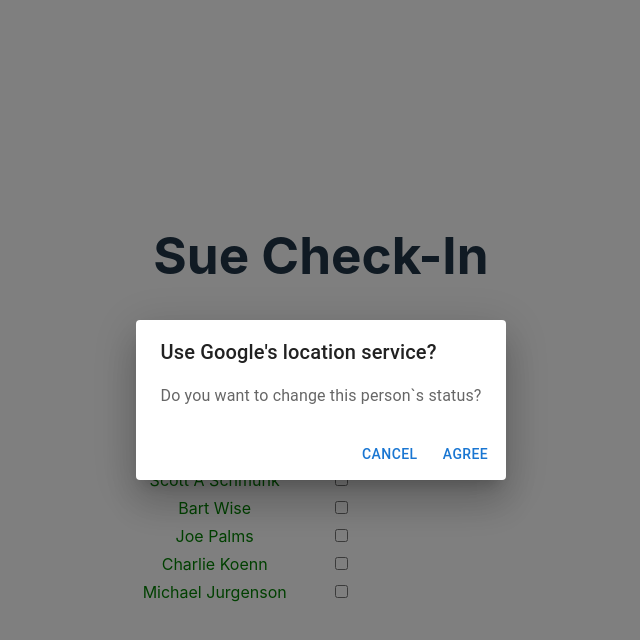
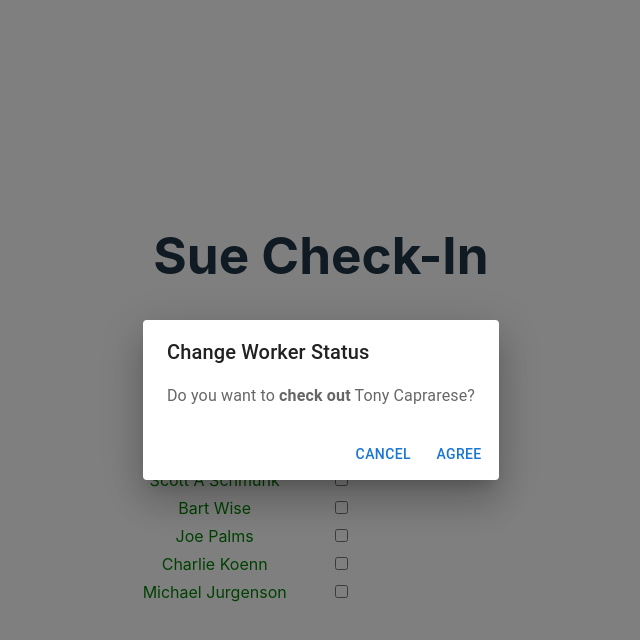
Before and after one commit to aaronfnp/sue-checkin, a React (Vite) app: page / in a window 1280 px wide. Both pictures are taken after a click on the checkbox 660 px from the left and 423 px from the top of the page. Shown: the top 640 px of the page, without its empty margins (319-959 px from the left). Built offline with nearby package versions, Linux system fonts and the light colour scheme.

Commit message:
Added selectedWorkerIndex state
- Added selectedWorkerIndex state to allow for dialog to change things appropriately without passing everything as props

```diff
--- a/src/App.css
+++ b/src/App.css
@@ -48,3 +48,7 @@
 .checkedIn {
   color: green;
 }
+
+.bold {
+  font-weight: bold;
+}
--- a/src/App.jsx
+++ b/src/App.jsx
@@ -1,13 +1,11 @@
 import { useEffect, useState } from "react";
-import reactLogo from "./assets/react.svg";
-import viteLogo from "/vite.svg";
 import "./App.css";
 import AlertDialog from "./dialog";
 
 function App() {
-  const [count, setCount] = useState(0);
   const [workerList, setWorkerList] = useState([]);
   const [isCheckingOut, setIsCheckingOut] = useState(false);
+  const [selectedWorkerIndex, setSelectedWorkerIndex] = useState(null);
 
   const workerNames = [
     "Tony Caprarese",
@@ -70,6 +68,11 @@ function App() {
       <AlertDialog
         isCheckingOut={isCheckingOut}
         setIsCheckingOut={setIsCheckingOut}
+        checkInPerson={checkInPerson}
+        checkOutPerson={checkOutPerson}
+        selectedWorkerIndex={selectedWorkerIndex}
+        setSelectedWorkerIndex={setSelectedWorkerIndex}
+        workerList={workerList}
       />
       <h1>Sue Check-In</h1>
       <div className="card"></div>
@@ -94,7 +97,10 @@ function App() {
                   <input
                     type="checkbox"
                     checked={worker.isCheckedOut}
-                    onChange={() => setIsCheckingOut(!isCheckingOut)}
+                    onChange={() => {
+                      setSelectedWorkerIndex(index);
+                      setIsCheckingOut(true);
+                    }}
                   />
                 </td>
                 <td>
--- a/src/dialog.jsx
+++ b/src/dialog.jsx
@@ -6,36 +6,65 @@ import DialogContent from "@mui/material/DialogContent";
 import DialogContentText from "@mui/material/DialogContentText";
 import DialogTitle from "@mui/material/DialogTitle";
 
-export default function AlertDialog({ isCheckingOut, setIsCheckingOut }) {
+export default function AlertDialog({
+  isCheckingOut,
+  setIsCheckingOut,
+  checkInPerson,
+  checkOutPerson,
+  selectedWorkerIndex,
+  setSelectedWorkerIndex,
+  workerList,
+}) {
   const [open, setOpen] = React.useState(false);
 
+  React.useEffect(() => {
+    setOpen(isCheckingOut);
+  }, [isCheckingOut]);
+
   const handleAgree = () => {
+    if (selectedWorkerIndex !== null && workerList[selectedWorkerIndex]) {
+      if (workerList[selectedWorkerIndex].isCheckedOut) {
+        checkInPerson(selectedWorkerIndex);
+      } else {
+        checkOutPerson(selectedWorkerIndex);
+      }
+    }
     setIsCheckingOut(false);
+    setSelectedWorkerIndex(null);
   };
 
+  const handleCancel = () => {
+    setIsCheckingOut(false);
+    setSelectedWorkerIndex(null);
+  };
+
+  if (selectedWorkerIndex === null || !workerList[selectedWorkerIndex]) {
+    return <div></div>;
+  }
+
+  const selectedWorker = workerList[selectedWorkerIndex];
+  const actionText = selectedWorker.isCheckedOut ? "check in" : "check out";
+
   return (
-    <React.Fragment>
     <Dialog
-        open={isCheckingOut}
-        onClose={() => setIsCheckingOut(false)}
+      open={open}
+      onClose={handleCancel}
       aria-labelledby="alert-dialog-title"
       aria-describedby="alert-dialog-description"
     >
-        <DialogTitle id="alert-dialog-title">
-          {"Use Google's location service?"}
-        </DialogTitle>
+      <DialogTitle id="alert-dialog-title">Change Worker Status</DialogTitle>
       <DialogContent>
         <DialogContentText id="alert-dialog-description">
-            Do you want to change this person`s status?
+          Do you want to <span className="bold">{actionText}</span>{" "}
+          {selectedWorker.name}?
         </DialogContentText>
       </DialogContent>
       <DialogActions>
-          <Button onClick={() => setIsCheckingOut(false)}>Cancel</Button>
+        <Button onClick={handleCancel}>Cancel</Button>
         <Button onClick={handleAgree} autoFocus>
           Agree
         </Button>
       </DialogActions>
     </Dialog>
-    </React.Fragment>
   );
 }
```
Lines whose indentation alone changed are shown as unchanged.
